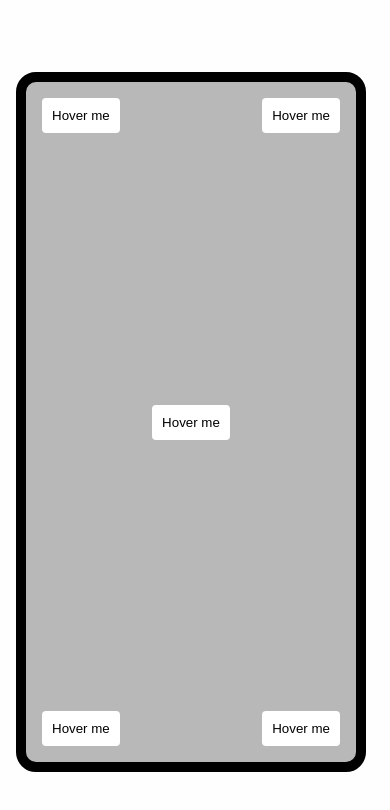
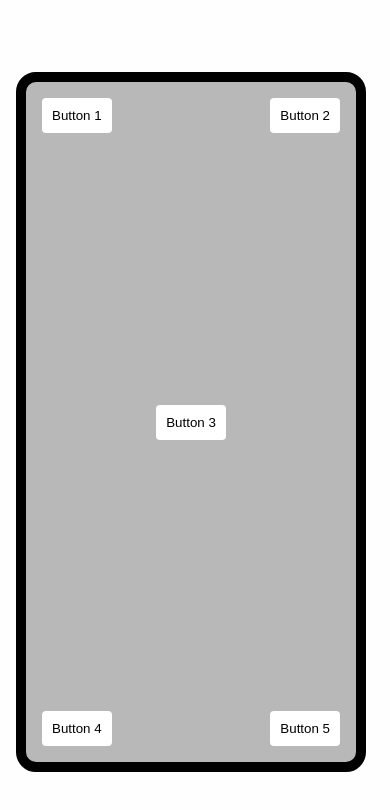
Before and after one commit to saipranay47/tooltips, a React (Vite) app: page / in a window 390 px wide. Shown: the top 810 px of the page. Built offline with nearby package versions, Linux system fonts and the light colour scheme.

Commit message:
Update button text - changed button text in MobilePreview - added condition for button select

```diff
--- a/src/components/preview/MobilePreview.jsx
+++ b/src/components/preview/MobilePreview.jsx
@@ -10,6 +10,7 @@ function MobilePreview() {
       <Row>
         <Tooltip
           text={formData.tooltipText}
+          textsize={formData.textSize + "px"}
           bgcolor={formData.backgroundColor}
           textcolor={formData.textColor}
           padding={formData.padding + "px"}
@@ -18,11 +19,13 @@ function MobilePreview() {
           arrowheight={formData.arrowSize + "px"}
           horizontalposition={"start"}
           verticalposition={"bottom"}
+          alwaysvisible={formData.targetElement === "button1"}
         >
-          <Button>Hover me</Button>
+          <Button>Button 1</Button>
         </Tooltip>
         <Tooltip
           text={formData.tooltipText}
+          textsize={formData.textSize + "px"}
           bgcolor={formData.backgroundColor}
           textcolor={formData.textColor}
           padding={formData.padding + "px"}
@@ -31,13 +34,15 @@ function MobilePreview() {
           arrowheight={formData.arrowSize + "px"}
           horizontalposition={"end"}
           verticalposition={"bottom"}
+          alwaysvisible={formData.targetElement === "button2"}
         >
-          <Button>Hover me</Button>
+          <Button>Button 2</Button>
         </Tooltip>
       </Row>
       <Row style={{ justifyContent: "center" }}>
         <Tooltip
           text={formData.tooltipText}
+          textsize={formData.textSize + "px"}
           bgcolor={formData.backgroundColor}
           textcolor={formData.textColor}
           padding={formData.padding + "px"}
@@ -46,13 +51,15 @@ function MobilePreview() {
           arrowheight={formData.arrowSize + "px"}
           horizontalposition={"center"}
           verticalposition={"bottom"}
+          alwaysvisible={formData.targetElement === "button3"}
         >
-          <Button>Hover me</Button>
+          <Button>Button 3</Button>
         </Tooltip>
       </Row>
       <Row>
         <Tooltip
           text={formData.tooltipText}
+          textsize={formData.textSize + "px"}
           bgcolor={formData.backgroundColor}
           textcolor={formData.textColor}
           padding={formData.padding + "px"}
@@ -61,11 +68,13 @@ function MobilePreview() {
           arrowheight={formData.arrowSize + "px"}
           horizontalposition={"start"}
           verticalposition={"top"}
+          alwaysvisible={formData.targetElement === "button4"}
         >
-          <Button>Hover me</Button>
+          <Button>Button 4</Button>
         </Tooltip>
         <Tooltip
           text={formData.tooltipText}
+          textsize={formData.textSize + "px"}
           bgcolor={formData.backgroundColor}
           textcolor={formData.textColor}
           padding={formData.padding + "px"}
@@ -74,8 +83,9 @@ function MobilePreview() {
           arrowheight={formData.arrowSize + "px"}
           horizontalposition={"end"}
           verticalposition={"top"}
+          alwaysvisible={formData.targetElement === "button5"}
         >
-          <Button>Hover me</Button>
+          <Button>Button 5</Button>
         </Tooltip>
       </Row>
     </MobileContainer>
```
